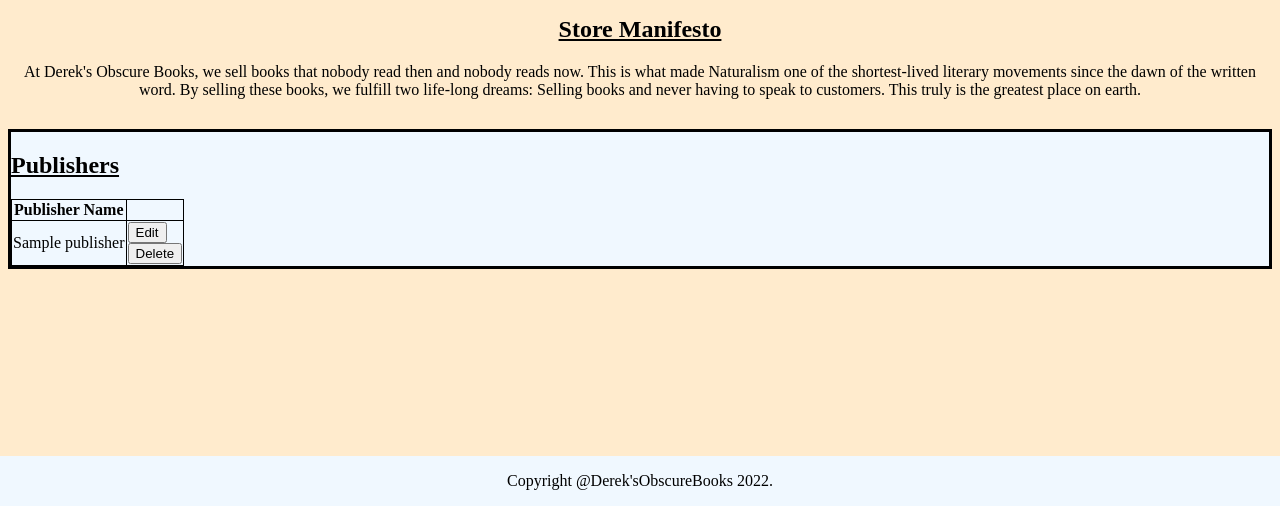
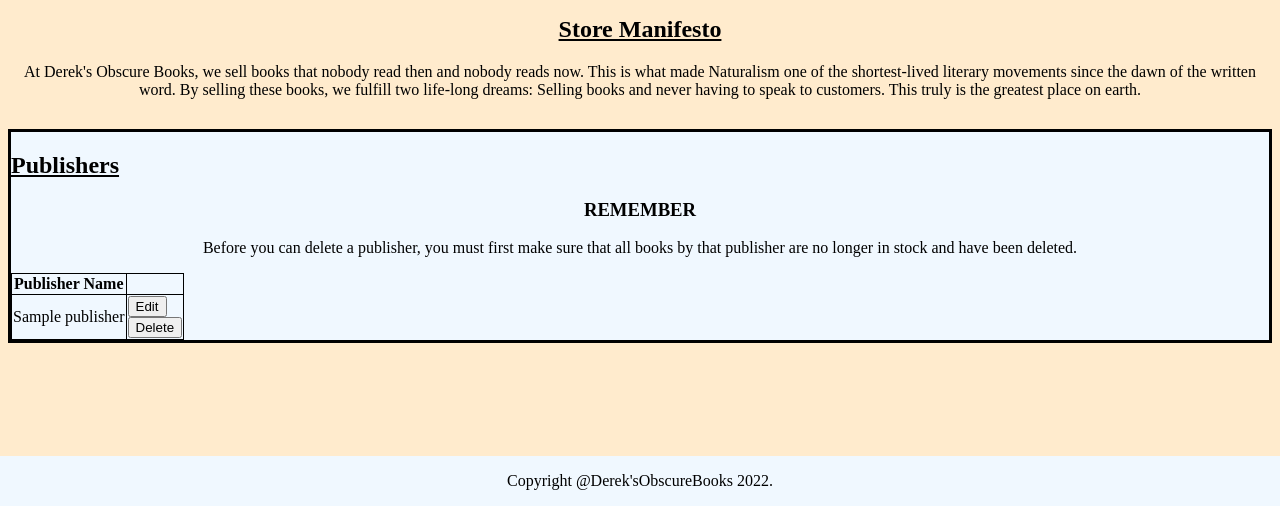
Before and after one commit to drleafgreen88/Dereks_Obscure_Books, a Flask app: page /publishers in a window 1280 px wide. Shown: the part 294-800 px from the top of the page. Run offline with Flask 2, Linux system fonts and the light colour scheme; a database or web service that is not in the repository returns one stand-in record (values such as "Sample title"); some libraries are stand-ins or nearby versions.

Commit message:
comments and useless code deleted

```diff
--- a/controllers/author_controller.py
+++ b/controllers/author_controller.py
@@ -10,7 +10,6 @@ def authors():
     authors = author_repository.select_all()
     return render_template("authors/index.html", authors = authors)
 
-# UPDATE
 @author_bp.route("/authors/<id>", methods=["POST"])
 def update_author(id):
     first_name = request.form["first_name"]
@@ -19,18 +18,15 @@ def update_author(id):
     author_repository.update(author)
     return redirect("/authors")
 
-# EDIT
 @author_bp.route("/authors/<id>/edit")
 def edit_author(id):
     author = author_repository.select(id)
     return render_template('authors/edit.html', author=author)
 
-# NEW
 @author_bp.route("/authors/new")
 def new_author():
     return render_template("authors/new.html")
 
-# CREATE
 @author_bp.route("/authors", methods=["POST"])
 def create_author():
     first_name = request.form["first_name"]
@@ -39,7 +35,6 @@ def create_author():
     author_repository.save(new_author)
     return redirect("/authors")
 
-# DELETE
 @author_bp.route("/authors/<id>/delete", methods=["POST"])
 def delete_author(id):
     author_repository.delete(id)
--- a/controllers/books_controller.py
+++ b/controllers/books_controller.py
@@ -36,15 +36,12 @@ def edit_book(id):
     book = book_repository.select(id)
     return render_template('books/edit.html', book=book, authors=authors, publishers=publishers)
 
-# NEW
 @books_bp.route("/books/new")
 def new_book():
     authors = author_repository.select_all()
     publishers = publisher_repository.select_all()
     return render_template("books/new.html", authors = authors, publishers = publishers)
-    #cross-check zombies and bitings - will need to pass through the authors and publishers to supply your drop downs
 
-# CREATE
 @books_bp.route("/books", methods=["POST"])
 def create_book():
     title = request.form["title"]
@@ -58,8 +55,6 @@ def create_book():
     book_repository.save(new_book)
     return redirect("/books")
 
-
-# DELETE
 @books_bp.route("/books/<id>/delete", methods=["POST"])
 def delete_book(id):
     book_repository.delete(id)
--- a/controllers/publisher_controller.py
+++ b/controllers/publisher_controller.py
@@ -13,7 +13,6 @@ def publishers():
     print (publishers)
     return render_template("publishers/index.html", publishers = publishers)
 
-# UPDATE
 @publisher_bp.route("/publishers/<id>", methods=["POST"])
 def update_publisher(id):
     name = request.form["name"]
@@ -21,18 +20,15 @@ def update_publisher(id):
     publisher_repository.update(publisher)
     return redirect("/publishers")
 
-# EDIT
 @publisher_bp.route("/publishers/<id>/edit")
 def edit_publisher(id):
     publisher = publisher_repository.select(id)
     return render_template('publishers/edit.html', publisher=publisher)
 
-# NEW
 @publisher_bp.route("/publishers/new")
 def new_publisher():
     return render_template("publishers/new.html")
 
-# CREATE
 @publisher_bp.route("/publishers", methods=["POST"])
 def create_publisher():
     name = request.form["name"]
@@ -40,7 +36,6 @@ def create_publisher():
     publisher_repository.save(new_publisher)
     return redirect("/publishers")
 
-# DELETE
 @publisher_bp.route("/publishers/<id>/delete", methods=["POST"])
 def delete_author(id):
     publisher_repository.delete(id)
--- a/models/book.py
+++ b/models/book.py
@@ -18,5 +18,3 @@ def get_stock_level(stock_quantity):
         stock_level = "LOW STOCK"
 
     return stock_level
-
-# Could create a new function to set the stock level and call it as part of creating your object instance in the constructor (init) function above
--- a/repositories/author_repository.py
+++ b/repositories/author_repository.py
@@ -25,12 +25,7 @@ def save(author):
         return author
     except BaseException:
         print("sorry that author already exists")
-    # print(results)
 
-    # id = results[0]['id']
-
-    # author.id = id
-    #return author
 
 def select_all():
     authors = []
--- a/templates/publishers/index.html
+++ b/templates/publishers/index.html
@@ -25,6 +25,14 @@
 
     {% endfor %}
 
+
+    <aside>
+        <h3>REMEMBER</h3>
+            <p>
+                Before you can delete a publisher, you must first make sure that all books by that publisher are no longer in stock and have been deleted.
+            </p>
+    </aside>
+
 </table>
 
 
```
Also changed, not shown: repositories/book_repository.py (+0 -8 lines), static/style.css (+0 -62 lines).
